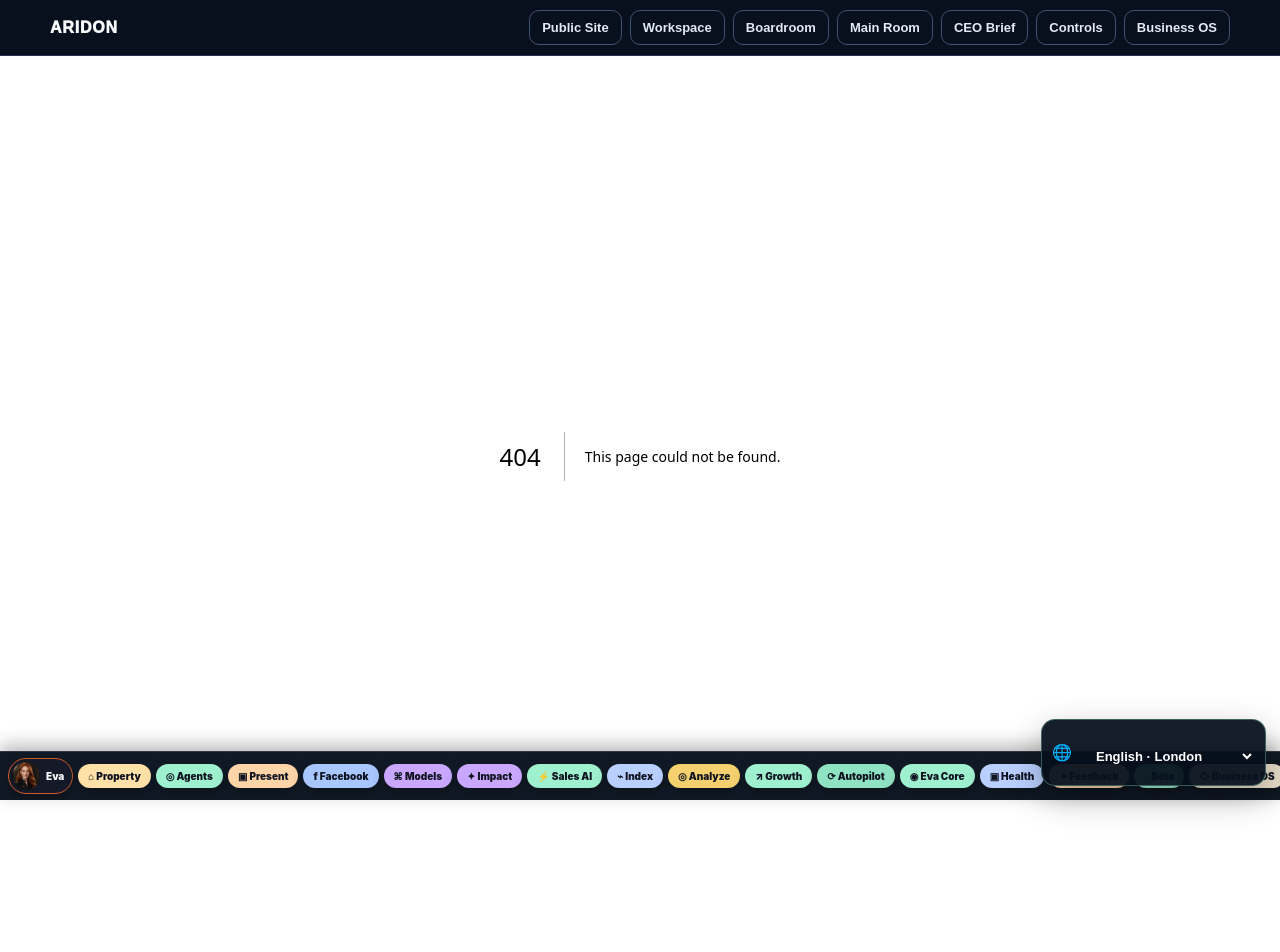
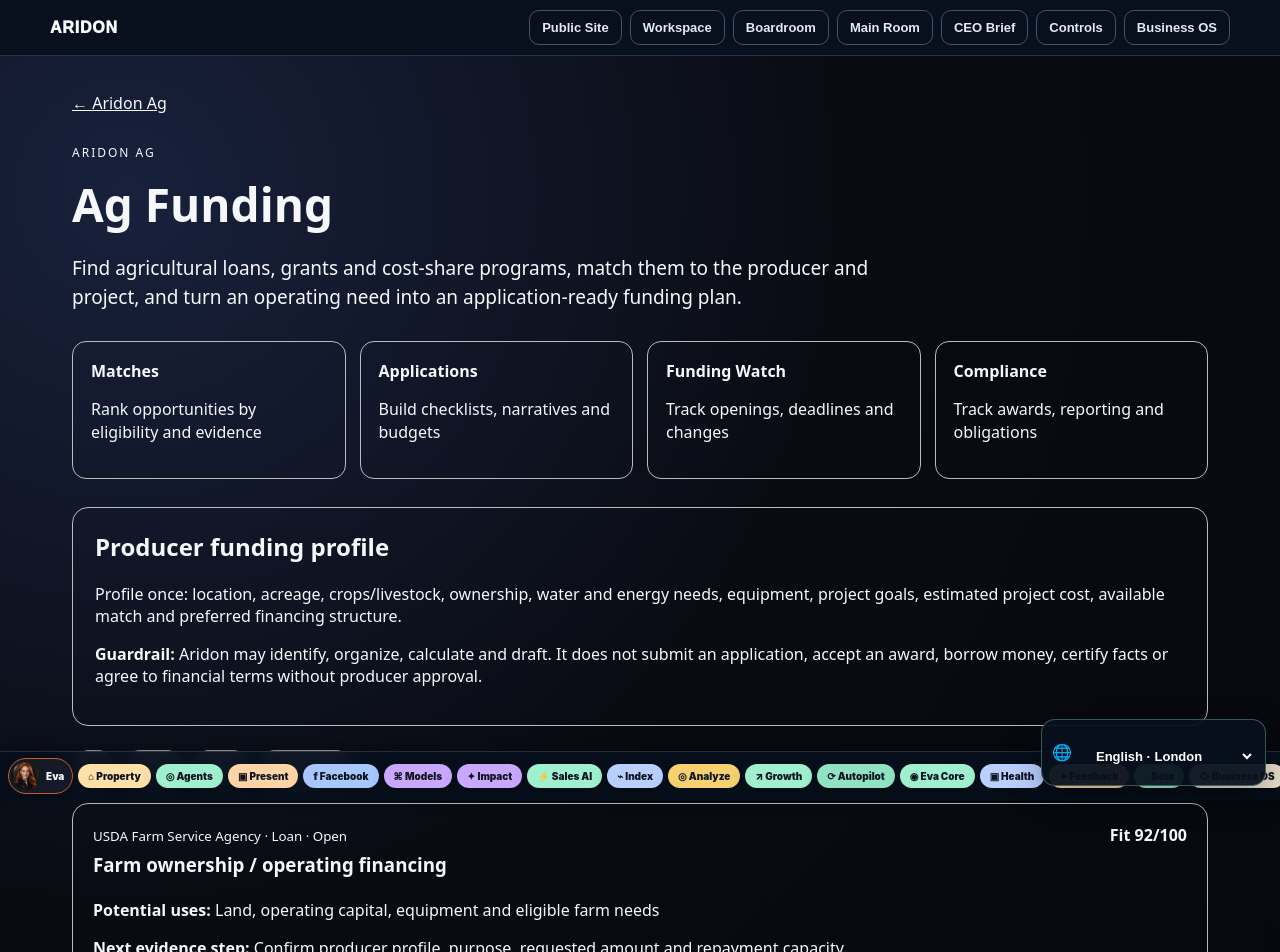
Before and after one commit to jimrusk/aridon-app, a Next.js app: page /ag/funding in a window 1280 px wide. Before the commit this address had no page. Shown: the top 952 px of the page. Before the commit the page ends 856 px from the top, so only its background shows below. Built offline with nearby package versions, Linux system fonts and the light colour scheme.

Commit message:
Add Aridon Ag funding workspace

```diff
--- /dev/null
+++ b/app/ag/funding/page.tsx
@@ -0,0 +1,71 @@
+"use client";
+
+import Link from "next/link";
+import { useMemo, useState } from "react";
+
+type FundingType = "Grant" | "Loan" | "Cost Share";
+type FundingStatus = "Open" | "Watch" | "Planning";
+
+type Opportunity = {
+  name: string;
+  provider: string;
+  type: FundingType;
+  status: FundingStatus;
+  fit: number;
+  uses: string;
+  next: string;
+};
+
+const opportunities: Opportunity[] = [
+  { name: "Farm ownership / operating financing", provider: "USDA Farm Service Agency", type: "Loan", status: "Open", fit: 92, uses: "Land, operating capital, equipment and eligible farm needs", next: "Confirm producer profile, purpose, requested amount and repayment capacity." },
+  { name: "Conservation practice assistance", provider: "USDA NRCS", type: "Cost Share", status: "Watch", fit: 88, uses: "Eligible soil, water, grazing and conservation practices", next: "Map the proposed practice to the local conservation plan and current sign-up period." },
+  { name: "Rural energy improvements", provider: "USDA Rural Development", type: "Grant", status: "Watch", fit: 81, uses: "Eligible renewable-energy and energy-efficiency projects", next: "Document energy baseline, project scope, ownership and matching funds." },
+  { name: "State and regional agriculture programs", provider: "State / local agencies", type: "Grant", status: "Planning", fit: 74, uses: "Water, resilience, infrastructure, processing and producer-support projects", next: "Match by state, county, producer type and project objective." },
+];
+
+export default function AgFundingPage() {
+  const [kind, setKind] = useState<"All" | FundingType>("All");
+  const filtered = useMemo(() => opportunities.filter((item) => kind === "All" || item.type === kind), [kind]);
+
+  return (
+    <main style={{ maxWidth: 1180, margin: "0 auto", padding: "36px 22px 70px", fontFamily: "system-ui, sans-serif" }}>
+      <Link href="/ag" style={{ color: "inherit" }}>← Aridon Ag</Link>
+      <p style={{ marginTop: 30, textTransform: "uppercase", letterSpacing: 2, fontSize: 12 }}>Aridon Ag</p>
+      <h1 style={{ fontSize: 46, margin: "6px 0 10px" }}>Ag Funding</h1>
+      <p style={{ maxWidth: 820, fontSize: 19, lineHeight: 1.55 }}>
+        Find agricultural loans, grants and cost-share programs, match them to the producer and project, and turn an operating need into an application-ready funding plan.
+      </p>
+
+      <section style={{ display: "grid", gridTemplateColumns: "repeat(auto-fit,minmax(210px,1fr))", gap: 14, margin: "28px 0" }}>
+        {[['Matches','Rank opportunities by eligibility and evidence'],['Applications','Build checklists, narratives and budgets'],['Funding Watch','Track openings, deadlines and changes'],['Compliance','Track awards, reporting and obligations']].map(([title, body]) => (
+          <div key={title} style={{ border: "1px solid #bbb", borderRadius: 14, padding: 18 }}><strong>{title}</strong><p style={{ lineHeight: 1.45 }}>{body}</p></div>
+        ))}
+      </section>
+
+      <section style={{ border: "1px solid #bbb", borderRadius: 16, padding: 22, marginBottom: 24 }}>
+        <h2 style={{ marginTop: 0 }}>Producer funding profile</h2>
+        <p>Profile once: location, acreage, crops/livestock, ownership, water and energy needs, equipment, project goals, estimated project cost, available match and preferred financing structure.</p>
+        <p><strong>Guardrail:</strong> Aridon may identify, organize, calculate and draft. It does not submit an application, accept an award, borrow money, certify facts or agree to financial terms without producer approval.</p>
+      </section>
+
+      <div style={{ display: "flex", gap: 8, flexWrap: "wrap", marginBottom: 18 }}>
+        {(["All", "Grant", "Loan", "Cost Share"] as const).map((item) => <button key={item} onClick={() => setKind(item)} style={{ padding: "9px 13px", borderRadius: 20, border: "1px solid #aaa", cursor: "pointer" }}>{item}</button>)}
+      </div>
+
+      <section style={{ display: "grid", gap: 14 }}>
+        {filtered.map((item) => (
+          <article key={item.name} style={{ border: "1px solid #bbb", borderRadius: 16, padding: 20 }}>
+            <div style={{ display: "flex", justifyContent: "space-between", gap: 18, flexWrap: "wrap" }}><div><small>{item.provider} · {item.type} · {item.status}</small><h3 style={{ margin: "6px 0" }}>{item.name}</h3></div><strong>Fit {item.fit}/100</strong></div>
+            <p><strong>Potential uses:</strong> {item.uses}</p><p><strong>Next evidence step:</strong> {item.next}</p>
+          </article>
+        ))}
+      </section>
+
+      <section style={{ marginTop: 30, padding: 22, border: "1px solid #bbb", borderRadius: 16 }}>
+        <h2 style={{ marginTop: 0 }}>Application pipeline</h2>
+        <p>Match → Eligibility review → Evidence checklist → Budget / repayment analysis → Draft → Producer approval → Submission → Follow-up → Award / loan → Compliance.</p>
+        <p style={{ marginBottom: 0 }}><strong>Evidence rule:</strong> Program amounts, rates, deadlines, eligibility and terms must be verified against the current official program source before Aridon labels an opportunity application-ready.</p>
+      </section>
+    </main>
+  );
+}
```
